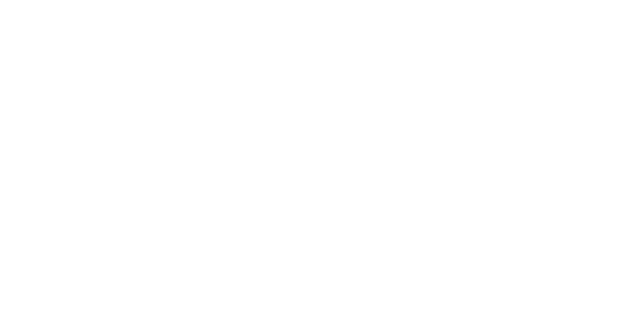
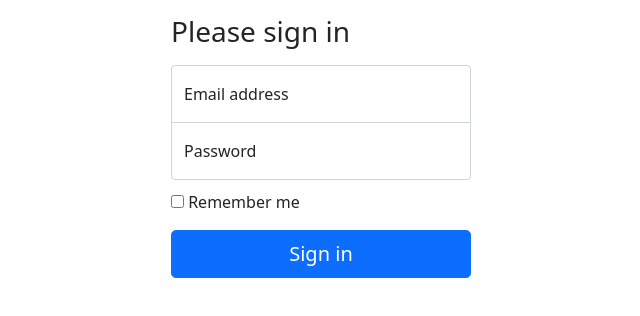
Before and after one commit to chardalas/WeatherForecastWebAPI, an Angular app in the folder ui/openweatherui/: page / in a window 1280 px wide. Shown: the top 316 px of the page, without its empty margins (319-959 px from the left). Built offline with nearby package versions, Linux system fonts and the light colour scheme.

Commit message:
rename component

```diff
--- a/ui/openweatherui/src/app/app-routing.module.ts
+++ b/ui/openweatherui/src/app/app-routing.module.ts
@@ -1,10 +1,12 @@
 import { NgModule } from '@angular/core';
 import { CommonModule } from '@angular/common';
 import { OpenweathercontrolsComponent } from './openweathercontrols/openweathercontrols.component';
+import { OpenweatherloginComponent } from './openweatherlogin/openweatherlogin.component';
 import { RouterModule, Routes } from '@angular/router';
 
 const routes: Routes = [
-  { path:'weather',component:OpenweathercontrolsComponent }
+  { path:'weather',component:OpenweathercontrolsComponent },
+  { path:'',component:OpenweatherloginComponent }
 ];
 
 @NgModule({
--- a/ui/openweatherui/src/app/app.component.css
+++ b/ui/openweatherui/src/app/app.component.css
@@ -0,0 +1,12 @@
+html,
+body {
+  height: 100%;
+}
+
+body {
+  display: flex;
+  align-items: center;
+  padding-top: 40px;
+  padding-bottom: 40px;
+  background-color: #f5f5f5;
+}
--- a/ui/openweatherui/src/app/app.module.ts
+++ b/ui/openweatherui/src/app/app.module.ts
@@ -2,7 +2,7 @@
 import { BrowserModule } from '@angular/platform-browser';
 import { AppComponent } from './app.component';
 import { OpenweathercontrolsComponent } from './openweathercontrols/openweathercontrols.component';
-import { OpenweatherviewComponent } from './openweatherview/openweatherview.component';
+import { OpenweatherloginComponent } from './openweatherlogin/openweatherlogin.component';
 import { OpenweatherserviceService } from './openweatherservice.service';
 import { HttpClientModule } from '@angular/common/http';
 import { FormsModule, ReactiveFormsModule } from '@angular/forms';
@@ -14,7 +14,7 @@
   declarations: [
     AppComponent,
     OpenweathercontrolsComponent,
-    OpenweatherviewComponent
+    OpenweatherloginComponent
   ],
   imports: [
     BrowserModule,
--- /dev/null
+++ b/ui/openweatherui/src/app/openweatherlogin/openweatherlogin.component.css
@@ -0,0 +1,26 @@
+.form-signin {
+  width: 100%;
+  max-width: 330px;
+  padding: 15px;
+  margin: auto;
+}
+
+.form-signin .checkbox {
+  font-weight: 400;
+}
+
+.form-signin .form-floating:focus-within {
+  z-index: 2;
+}
+
+.form-signin input[type="email"] {
+  margin-bottom: -1px;
+  border-bottom-right-radius: 0;
+  border-bottom-left-radius: 0;
+}
+
+.form-signin input[type="password"] {
+  margin-bottom: 10px;
+  border-top-left-radius: 0;
+  border-top-right-radius: 0;
+}
--- /dev/null
+++ b/ui/openweatherui/src/app/openweatherlogin/openweatherlogin.component.html
@@ -0,0 +1,20 @@
+<main class="form-signin">
+    <form>
+      <h1 class="h3 mb-3 fw-normal">Please sign in</h1>
+      <div class="form-floating">
+        <input type="email" class="form-control" id="floatingInput" placeholder="name@example.com">
+        <label for="floatingInput">Email address</label>
+      </div>
+      <div class="form-floating">
+        <input type="password" class="form-control" id="floatingPassword" placeholder="Password">
+        <label for="floatingPassword">Password</label>
+      </div>
+
+      <div class="checkbox mb-3">
+        <label>
+          <input type="checkbox" value="remember-me"> Remember me
+        </label>
+      </div>
+      <button class="w-100 btn btn-lg btn-primary" type="submit">Sign in</button>
+    </form>
+  </main>
--- /dev/null
+++ b/ui/openweatherui/src/app/openweatherlogin/openweatherlogin.component.ts
@@ -0,0 +1,15 @@
+import { Component, OnInit } from '@angular/core';
+
+@Component({
+  selector: 'app-openweatherlogin',
+  templateUrl: './openweatherlogin.component.html',
+  styleUrls: ['./openweatherlogin.component.css']
+})
+export class OpenweatherloginComponent implements OnInit {
+
+  constructor() { }
+
+  ngOnInit(): void {
+  }
+
+}
--- a/ui/openweatherui/src/app/openweatherview/openweatherview.component.html
+++ /dev/null
@@ -1 +0,0 @@
-<p>openweatherview works!</p>
--- a/ui/openweatherui/src/app/openweatherview/openweatherview.component.ts
+++ /dev/null
@@ -1,15 +0,0 @@
-import { Component, OnInit } from '@angular/core';
-
-@Component({
-  selector: 'app-openweatherview',
-  templateUrl: './openweatherview.component.html',
-  styleUrls: ['./openweatherview.component.css']
-})
-export class OpenweatherviewComponent implements OnInit {
-
-  constructor() { }
-
-  ngOnInit(): void {
-  }
-
-}
```
Also changed, not shown: ui/openweatherui/src/app/openweatherview/openweatherview.component.css (deleted), 1 other file (tests, documents, lock files or other folders).
